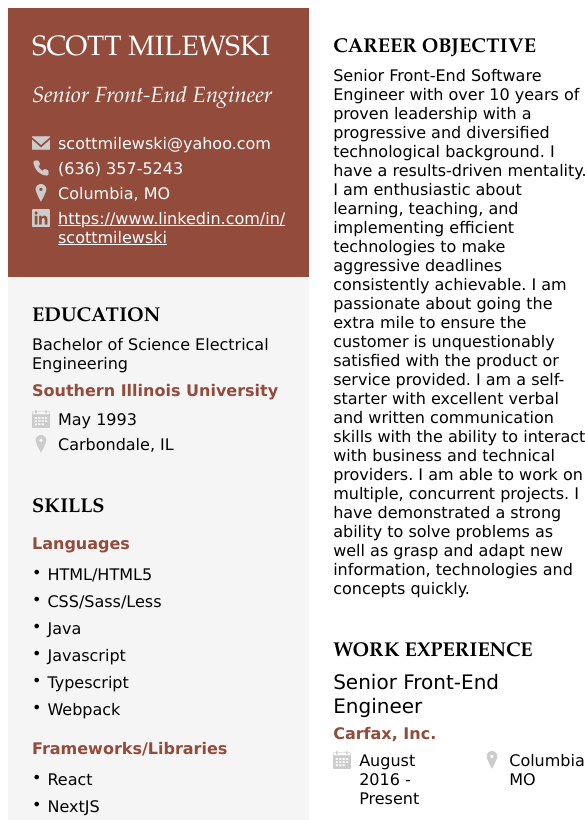
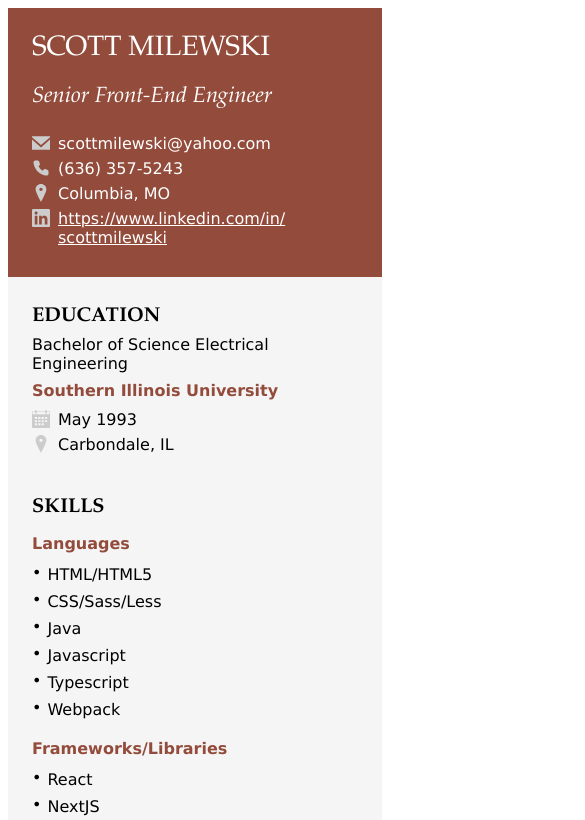
Before and after one commit to smiles0312/resume, a Next.js app: page / in a window 390 px wide. Shown: the top 820 px of the page, 585 px wide, since content can reach past the window. Built offline with nearby package versions, Linux system fonts and the light colour scheme.

Commit message:
update style for mobile

```diff
--- a/app/globals.css
+++ b/app/globals.css
@@ -7,14 +7,14 @@ body {
   display: flex;
   flex-direction: row;
   justify-content: space-between;
-  height: 1320px;
+  /* height: 1320px; */
 }
 
 .side-panel {
   display: flex;
   flex-direction: column;
   max-width: 315px;
-  height: 1500px;
+  /* height: 1500px; */
   background-color: whitesmoke;
 }
 
@@ -127,3 +127,23 @@ p {
   margin-top: 4px;
   margin-left: 24px;
 }
+
+@media screen and (min-width: 0px) and (max-width: 720px) {
+  .page {
+    display: block;
+  }
+
+  .side-panel {
+    display: flex;
+    flex-direction: column;
+    max-width: 100%;
+    background-color: whitesmoke;
+  }
+
+  .main-panel {
+    display: flex;
+    flex-direction: column;
+    flex: 2;
+    background-color: white;
+  }
+}
--- a/next.config.js
+++ b/next.config.js
@@ -1,4 +1,4 @@
 /** @type {import('next').NextConfig} */
-const nextConfig = {}
+const nextConfig = { output: "export" };
 
-module.exports = nextConfig
+module.exports = nextConfig;
```
